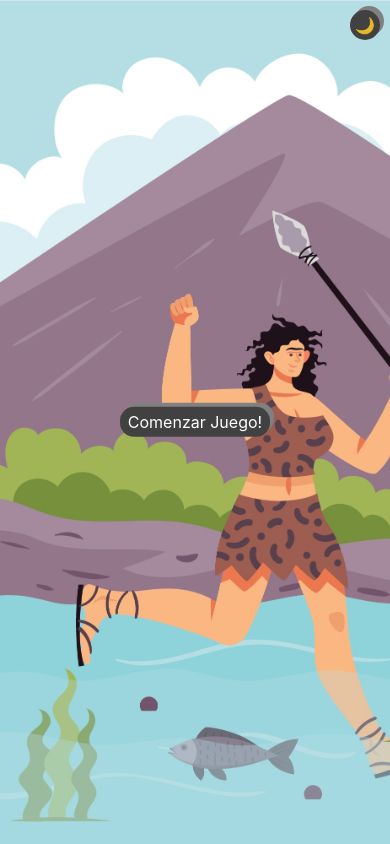
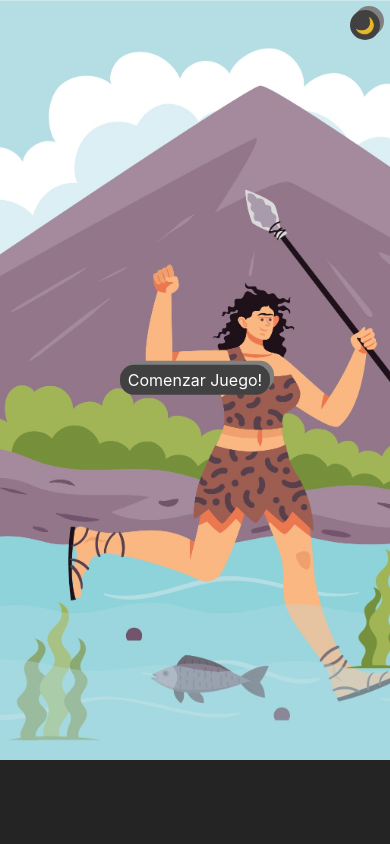
Before and after one commit to mterrera29/dioses-griegos, a React (Vite) app: page / in a window 390 px wide. Built offline with nearby package versions, Linux system fonts and the light colour scheme.

Commit message:
second commit

```diff
--- a/src/App.css
+++ b/src/App.css
@@ -269,7 +269,7 @@
     justify-content: center;
     align-items: center;
     width: 100%;
-    height: 100%;
+    height: 90vh;
   }
   .mainApp{
     width: 100%;
```
